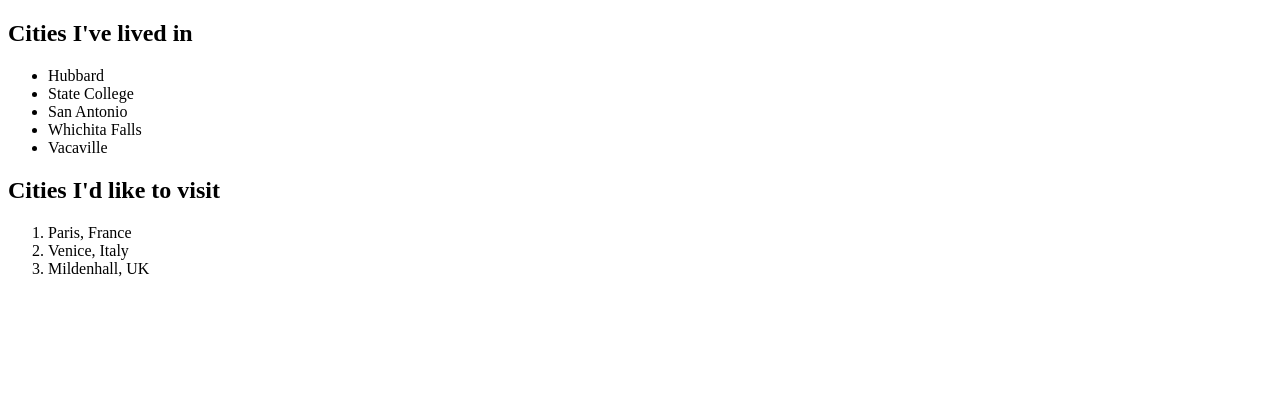
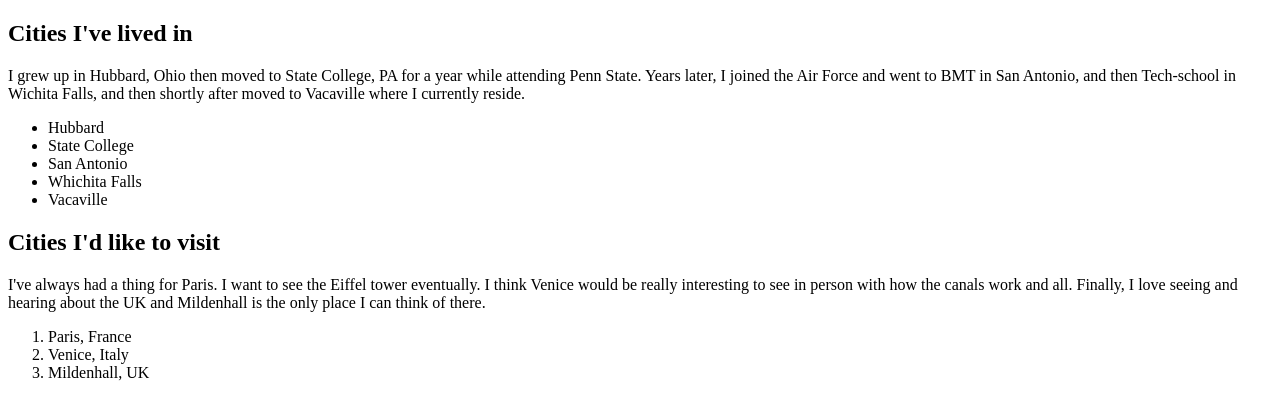
Before and after one commit to damnordicus/static-website, a plain HTML site: page index.html in a window 1280 px wide. Drawn offline with Linux system fonts and the light colour scheme.

Commit message:
added descriptions to index.html

```diff
--- a/index.html
+++ b/index.html
@@ -5,6 +5,7 @@
     <title>First Page</title>
     <body>
         <h2>Cities I've lived in</h2>
+        <p>I grew up in Hubbard, Ohio then moved to State College, PA for a year while attending Penn State. Years later, I joined the Air Force and went to BMT in San Antonio, and then Tech-school in Wichita Falls, and then shortly after moved to Vacaville where I currently reside.</p>
         <ul>
             <li>Hubbard</li>
             <li>State College</li>
@@ -14,11 +15,13 @@
         </ul>
 
         <h2>Cities I'd like to visit</h2>
+        <p>I've always had a thing for Paris. I want to see the Eiffel tower eventually. I think Venice would be really interesting to see in person with how the canals work and all. Finally, I love seeing and hearing about the UK and Mildenhall is the only place I can think of there.</p>
         <ol>
             <li>Paris, France</li>
             <li>Venice, Italy</li>
             <li>Mildenhall, UK</li>
         </ol>
 
+
     </body>
 </html>
```
